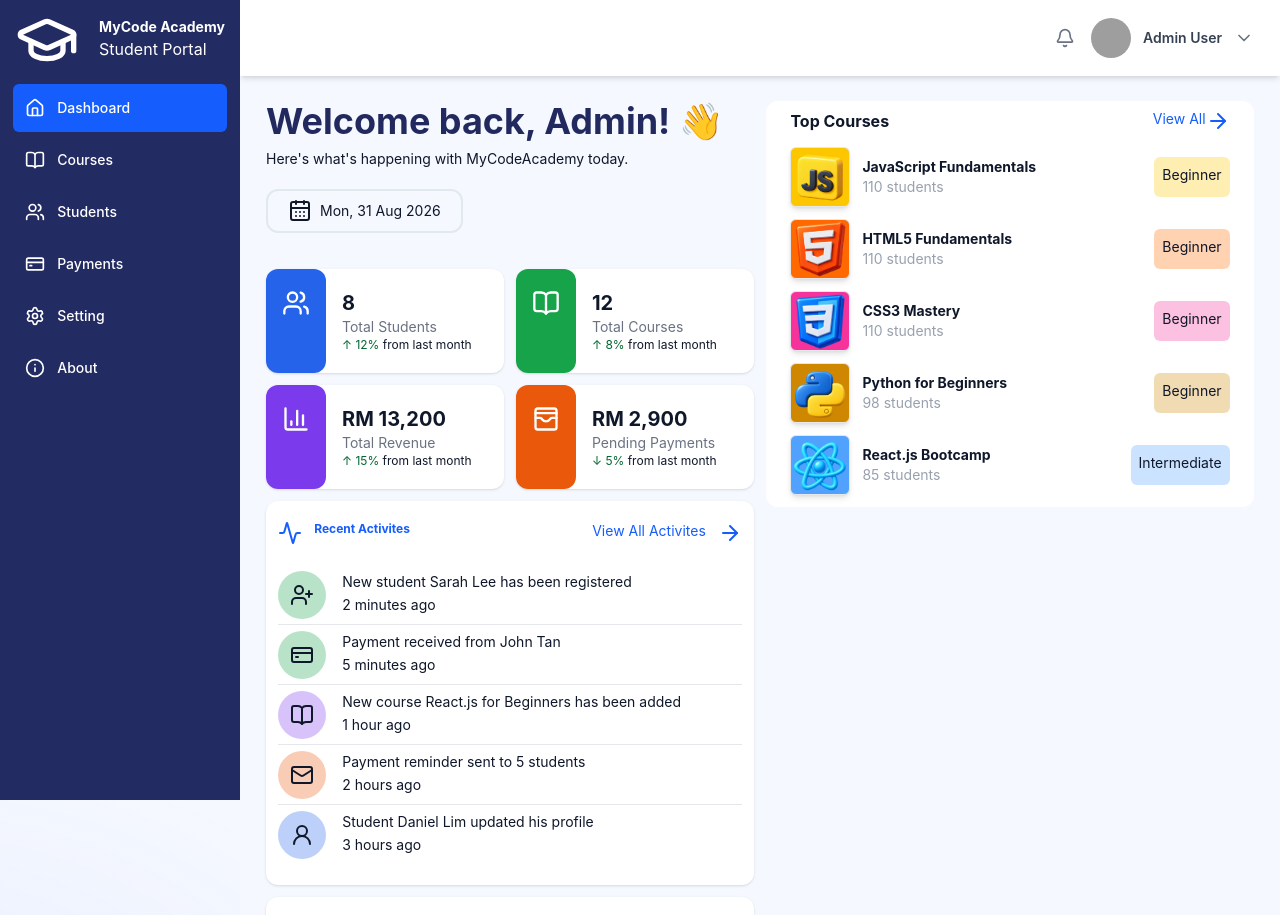
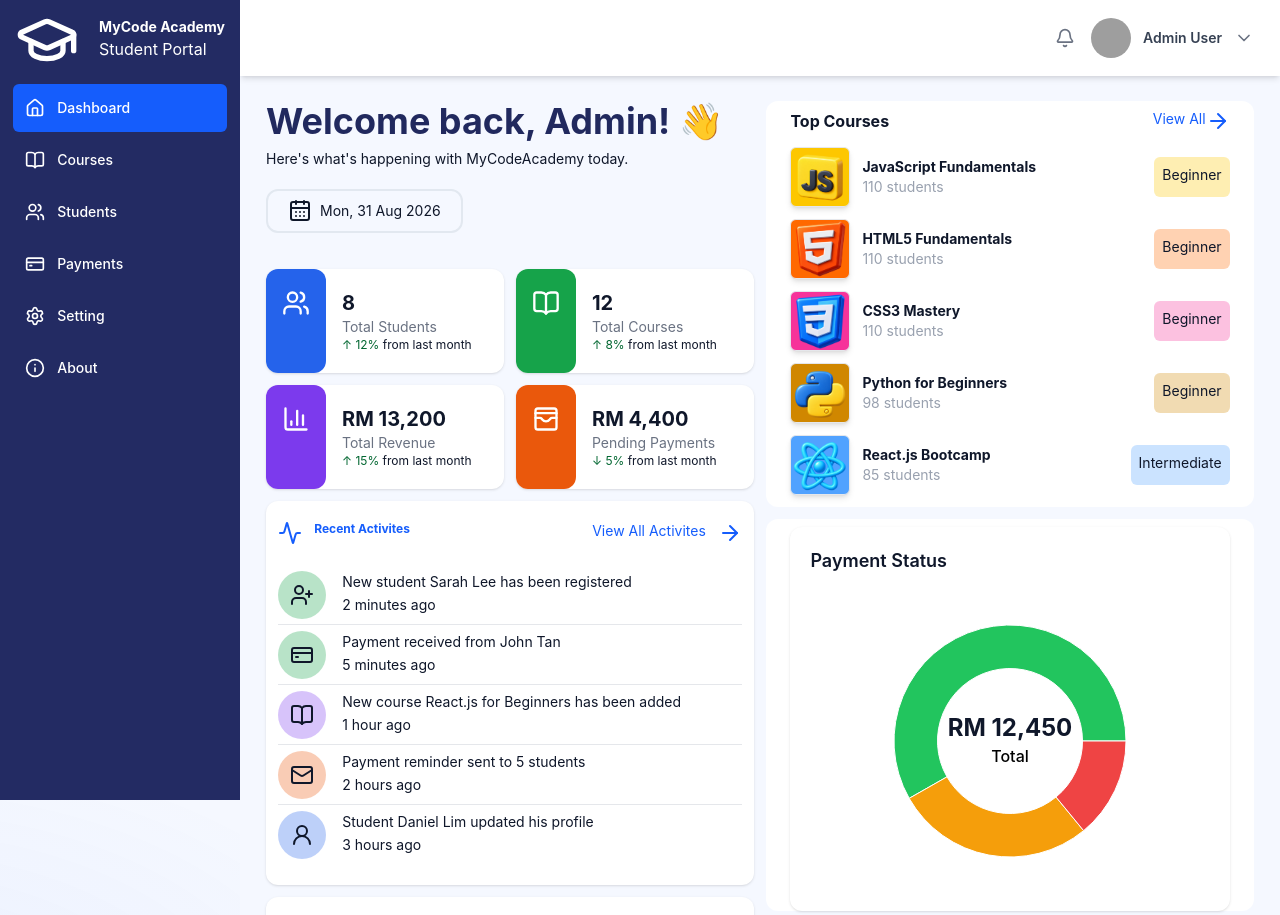
Before and after one commit to Joseph-AAA/student-course-payment-management, a React (Vite) app: page / in a window 1280 px wide. Shown: the top 915 px of the page. Built offline with nearby package versions, Linux system fonts and the light colour scheme; grey boxes are pictures that could not be loaded.

Commit message:
added Payment Status PieChart

```diff
--- /dev/null
+++ b/src/components/dashboard/PaymentStatus.jsx
@@ -0,0 +1,11 @@
+import PaymentStatusPieChart from './PaymentStatusPieChart'
+function PaymentStatus(){
+    return(
+        <div className="w-full bg-white min-h-96 rounded-xl flex justify-center items-center">
+            <div className="w-[90%] h-[90%] mt-2 rounded-2xl">
+                    <PaymentStatusPieChart />
+            </div>
+        </div>
+    )
+}
+export default PaymentStatus;
--- /dev/null
+++ b/src/components/dashboard/PaymentStatusPieChart.jsx
@@ -0,0 +1,42 @@
+import { PieChart, Pie } from "recharts";
+
+const data = [
+  { name: "Paid", value: 7250, fill: "#22c55e"},
+  { name: "Partial", value: 3450 , fill: "#f59e0b"},
+  { name: "Pending", value: 1750,  fill: "#ef4444" },
+];
+
+export default function PaymentStatusPieChart() {
+  return (
+    <div className="w-full rounded-xl bg-white p-5 shadow-sm">
+      <h2 className="mb-4 text-lg font-semibold">Payment Status</h2>
+
+      <div className="relative flex items-center justify-center">
+        <PieChart
+          responsive
+          style={{
+            width: "100%",
+            maxWidth: "300px",
+            aspectRatio: 1,
+          }}
+        >
+          <Pie
+            data={data}
+            dataKey="value"
+            nameKey="name"
+            innerRadius="50%"
+            outerRadius="80%"
+            isAnimationActive={false}
+          />
+
+
+        </PieChart>
+        <div className="absolute inset-0 flex flex-col items-center justify-center">
+            <span className="text-2xl font-bold">RM 12,450</span>
+            <span className="text-md font-medium text-black">Total</span>
+        </div>
+      </div>
+
+    </div>
+  );
+}
--- a/src/components/dashboard/UpcomingCourses.jsx
+++ b/src/components/dashboard/UpcomingCourses.jsx
@@ -5,7 +5,7 @@ function UpcomingCourses (){
 
     const upcomingCourses = coursesData.filter((data)=> data.status=="Upcoming")
     return(
-        <div className="w-full min-h-96 bg-white shadow-md rounded-2xl flex flex-col mt-6 items-center justify-center">
+        <div className="w-full min-h-96 bg-white shadow-md rounded-2xl flex flex-col items-center justify-center">
              <div className="w-[95%]  h-16 flex items-center justify-between">
                     <span className="text-lg font-medium text-blue-600">Upcoming Courses</span>
                     <a className="flex text-lg font-medium text-blue-600" href="#">View Schedule  <ArrowRight  /></a>
--- a/src/context/PaymentContext.jsx
+++ b/src/context/PaymentContext.jsx
@@ -10,6 +10,12 @@ export function PaymentProvider ({children}){
         return   (total+current.amountPaid)},0)
     },[]);
     // console.log(totalRevenue);
+
+    const totalFee = useMemo(()=>{
+      return payments.reduce((total, currentFee)=>{
+          return (total + currentFee.totalFee);
+      })
+    },[])
 
 
 
@@ -35,10 +41,10 @@ export function PaymentProvider ({children}){
 
                 monthlyRevenue[month] += payment.amountPaid;  //this will create as obj eg.{ Apr : 500 }
 
-
-
                 }
               )
+              //Object.entries() converts the object into an array of [key, value] pairs
+              //map convert that array as obj array
               return Object.entries(monthlyRevenue).map(([month, revenue])=>({month, revenue}))
       },[])
 
--- a/src/data/data.js
+++ b/src/data/data.js
@@ -607,9 +607,9 @@ export const payments = [
     courseId: 1,
     totalFee: 1500,
     amountPaid: 1500,
-    balance: 0,
-    status: "Paid",
-    paymentDate: "2026-04-15",
+    balance: 1500,
+    status: "Pending",
+    paymentDate: "",
   },
   {
     id: "PAY-002",
--- a/src/pages/MainDashboard.jsx
+++ b/src/pages/MainDashboard.jsx
@@ -5,7 +5,7 @@ import ActivityCard from '../components/dashboard/ActivityCard';
 import RevenueOverviewChart from '../components/dashboard/RevenueOverviewChart';
 import TopCourses from '../components/dashboard/TopCourses';
 import UpcomingCourses from '../components/dashboard/UpcomingCourses';
-
+import PaymentStatus from '../components/dashboard/PaymentStatus';
 function Dashboard (){
 
     const day = new Date().toLocaleDateString('en-GB', { weekday: 'short', month: 'short', day: '2-digit', year: 'numeric' });
@@ -55,8 +55,14 @@ function Dashboard (){
                         </div>
                     </section>
 {/******************************************************Top Courses***********************************************/}
-                    <section className='min-w-0'>
-                        <TopCourses />
+                    <section className='min-w-0 flex flex-col gap-3'>
+                        <div className=''>
+                            <TopCourses />
+                        </div>
+
+                        <div>
+                            <PaymentStatus />
+                        </div>
                     </section>
 
             </div>
```
